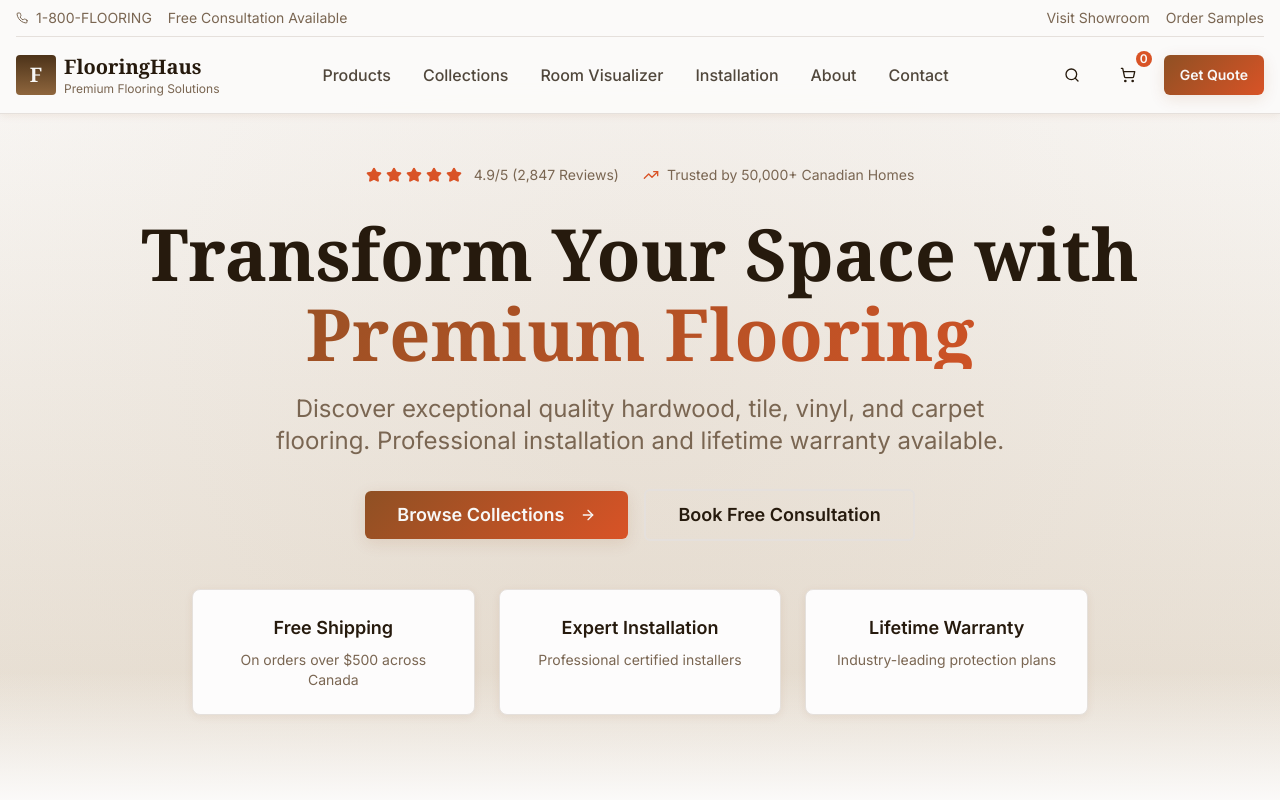
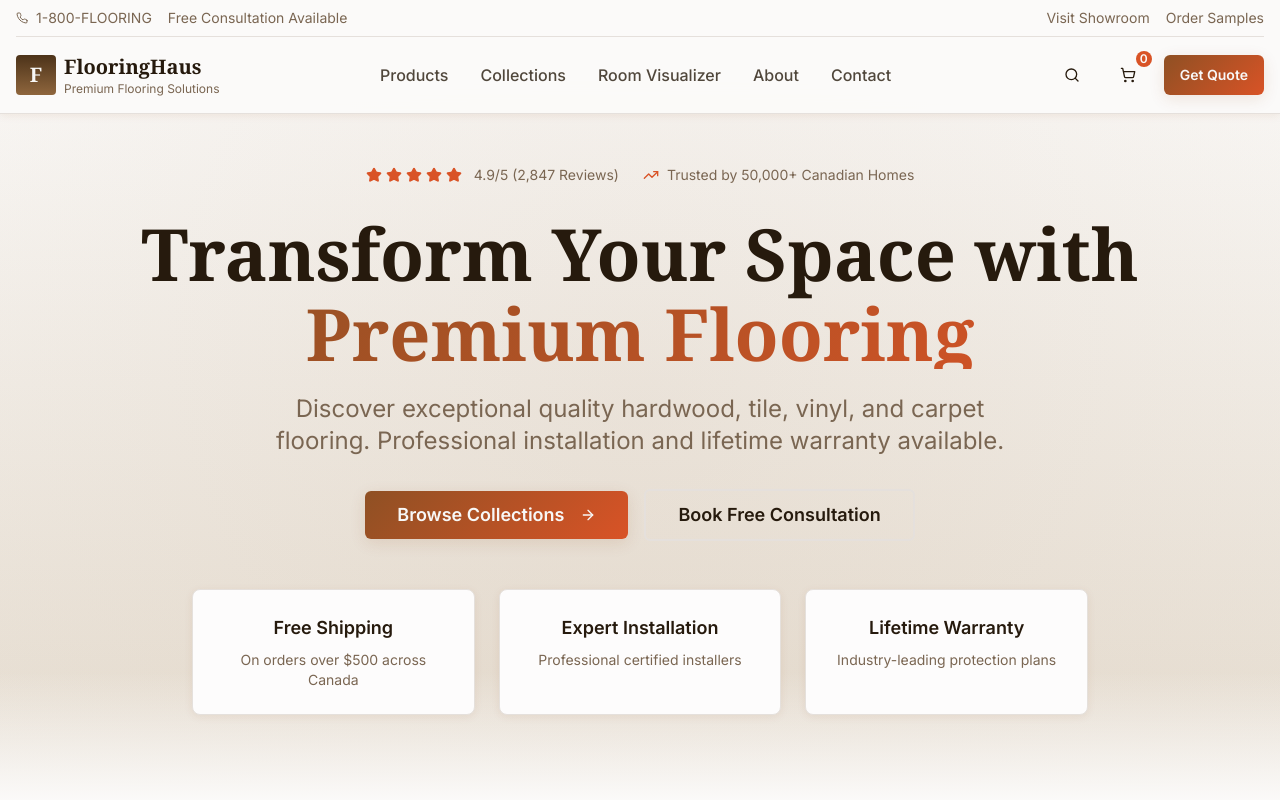
Before and after one commit to Fire-Ventures-Enterprise/flooringhause, a React (Vite) app: page / in a window 1280 px wide. Shown: the top 800 px of the page. Built offline with nearby package versions, Linux system fonts and the light colour scheme; the HTML template or start-up script is replaced by a standard one.

Commit message:
Remove installation form

```diff
--- a/src/components/Navigation.tsx
+++ b/src/components/Navigation.tsx
@@ -10,7 +10,6 @@ const Navigation = () => {
     { name: "Products", href: "#products" },
     { name: "Collections", href: "#collections" },
     { name: "Room Visualizer", href: "#visualizer" },
-    { name: "Installation", href: "#installation" },
     { name: "About", href: "#about" },
     { name: "Contact", href: "#contact" },
   ];
```
